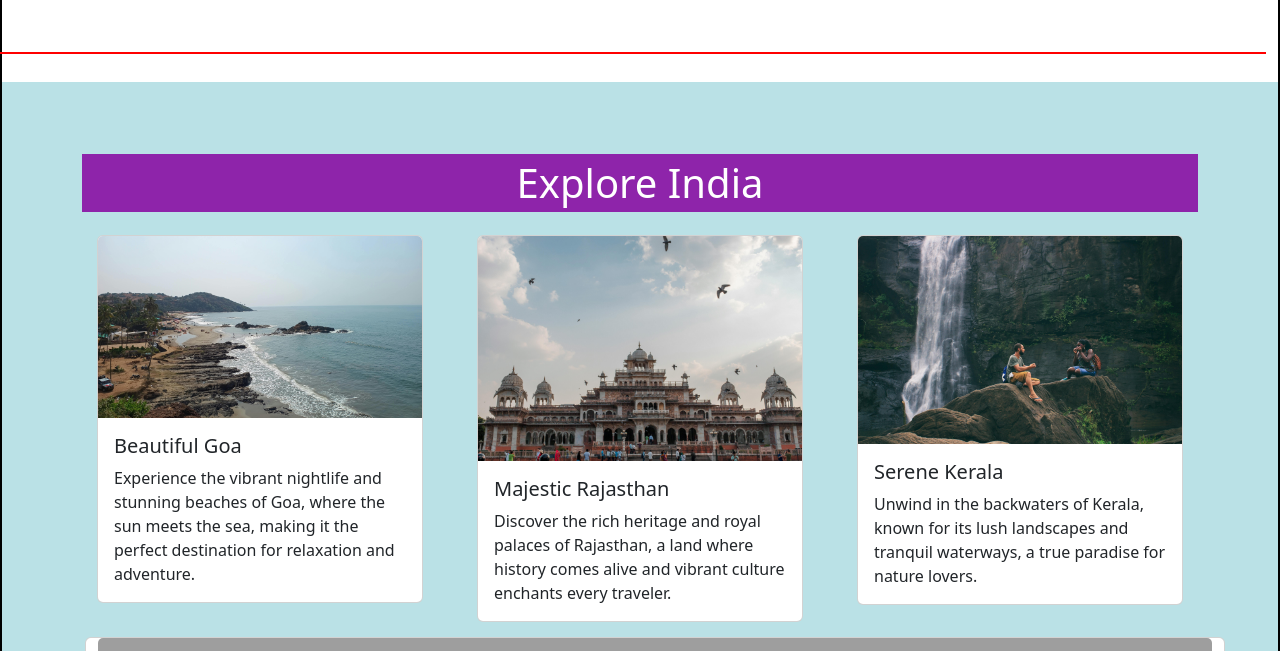
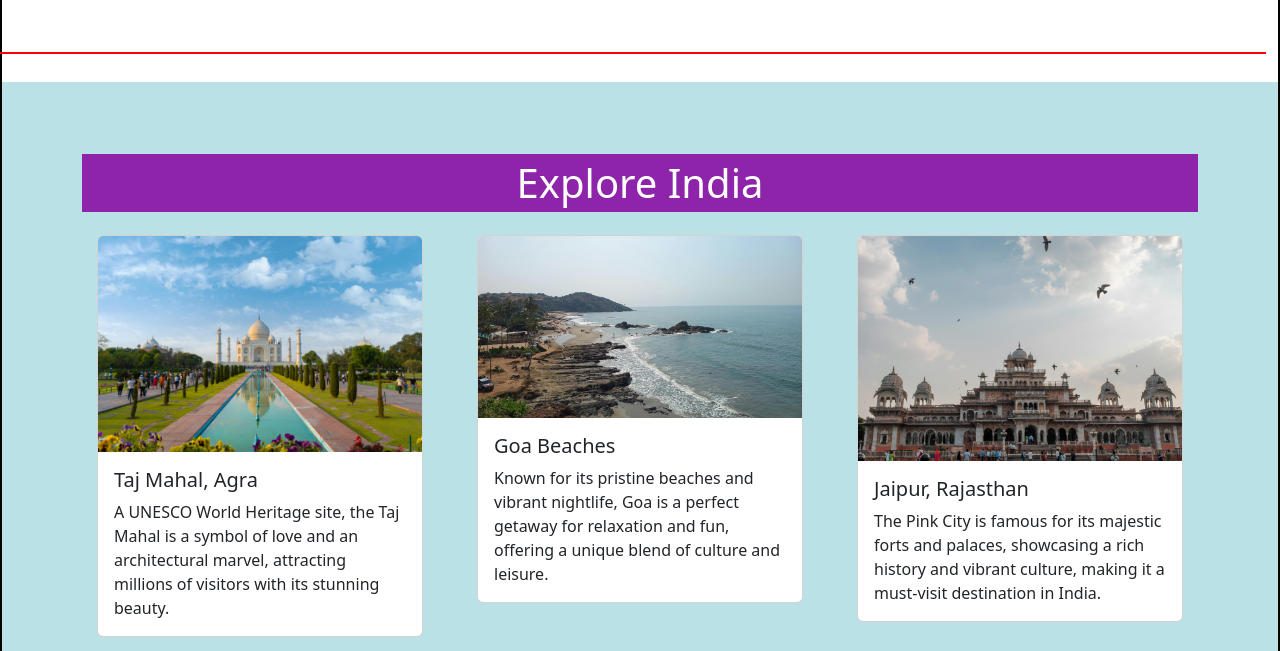
Before and after one commit to webdevavi96/myproject, a Django app: page /home/ in a window 1280 px wide. Shown: the part 808-1459 px from the top of the page. Run offline with Django 5.2, Linux system fonts and the light colour scheme; some web fonts are replaced; grey boxes are pictures that could not be loaded.

Commit message:
update home.html

```diff
--- a/General/templates/home.html
+++ b/General/templates/home.html
@@ -1,53 +1,68 @@
 {% extends "index.html" %}
 
 {% block content %}
-<!--
-<div class="grid text-center" style="--bs-columns: 18; --bs-gap: .5rem;">
-  <div style="grid-column: span 14;">
-
-  </div>
-  <div class="g-col-4">
-
-  </div>
-</div> -->
-
   <div class="container">
     <h1 class="text-center mt-4" style="text-align: center; padding: 5px; margin-top: 10px; background: #8E24AA; color: white;">Explore India</h1>
     <div class="row">
+
+      <div class="col-md-4">
+        <div class="card">
+          <img src="/static/images/usr/Tajmahal.jpg" class="card-img-top" alt="Taj Mahal">
+          <div class="card-body">
+            <h5 class="card-title">Taj Mahal, Agra</h5>
+            <p class="card-text">A UNESCO World Heritage site, the Taj Mahal is a symbol of love and an architectural marvel, attracting millions of visitors with its stunning beauty.</p>
+          </div>
+        </div>
+      </div>
+
       <div class="col-md-4">
         <div class="card">
           <img src="/static/images/usr/Goa.jpg" class="card-img-top" alt="Goa Beach">
           <div class="card-body">
-           <h5 class="card-title">Beautiful Goa</h5>
-           <p class="card-text">Experience the vibrant nightlife and stunning beaches of Goa, where the sun meets the sea, making it the perfect destination for relaxation and adventure.</p>
+            <h5 class="card-title">Goa Beaches</h5>
+            <p class="card-text">Known for its pristine beaches and vibrant nightlife, Goa is a perfect getaway for relaxation and fun, offering a unique blend of culture and leisure.</p>
           </div>
         </div>
       </div>
+
       <div class="col-md-4">
         <div class="card">
           <img src="/static/images/usr/Jaipur-rajsthan.jpg" class="card-img-top" alt="Jaipur Rajasthan">
           <div class="card-body">
-           <h5 class="card-title">Majestic Rajasthan</h5>
-           <p class="card-text">Discover the rich heritage and royal palaces of Rajasthan, a land where history comes alive and vibrant culture enchants every traveler.</p>
+            <h5 class="card-title">Jaipur, Rajasthan</h5>
+            <p class="card-text">The Pink City is famous for its majestic forts and palaces, showcasing a rich history and vibrant culture, making it a must-visit destination in India.</p>
           </div>
         </div>
       </div>
+
       <div class="col-md-4">
         <div class="card">
           <img src="/static/images/usr/pariyaram-kerala.jpg" class="card-img-top" alt="Pariyaram Kerala">
           <div class="card-body">
-           <h5 class="card-title">Serene Kerala</h5>
-           <p class="card-text">Unwind in the backwaters of Kerala, known for its lush landscapes and tranquil waterways, a true paradise for nature lovers.</p>
+            <h5 class="card-title">Pariyaram, Kerala</h5>
+            <p class="card-text">Nestled amidst lush greenery, Pariyaram offers a serene escape with its backwaters and tranquil environment, perfect for nature lovers and peace seekers.</p>
           </div>
         </div>
       </div>
-     <div class="card">
+
+      <div class="col-md-8">
         <img src="/static/images/usr/leh-ladakh.jpg" class="card-img-top" alt="Leh Ladakh">
         <div class="card-body">
-         <h5 class="card-title">Breathtaking Ladakh</h5>
-         <p class="card-text">Immerse yourself in the stunning landscapes of Ladakh, where the majestic mountains, serene lakes, and vibrant culture create an unforgettable adventure for every traveler seeking peace and beauty in the heart of the Himalayas.</p>
+          <h5 class="card-title">Leh, Ladakh</h5>
+          <p class="card-text">Explore the breathtaking landscapes of Leh-Ladakh, where majestic mountains and serene lakes offer a unique adventure for those seeking peace and beauty in the Himalayas.</p>
+        </div>
+      </div>
+
+      <div class="col-md-4">
+        <div class="card">
+          <img src="/static/images/usr/Pangong-Lake-Ladakh.jpg" class="card-img-top" alt="Pangong Lake Ladakh">
+          <div class="card-body">
+            <h5 class="card-title">Pangong Lake, Ladakh</h5>
+            <p class="card-text">Famous for its crystal-clear blue waters and stunning landscapes, Pangong Lake is a breathtaking destination that captivates every traveler with its unique beauty.</p>
           </div>
         </div>
       </div>
+
+    </div>
   </div>
 {% endblock %}
```
Lines whose indentation alone changed are shown as unchanged.
